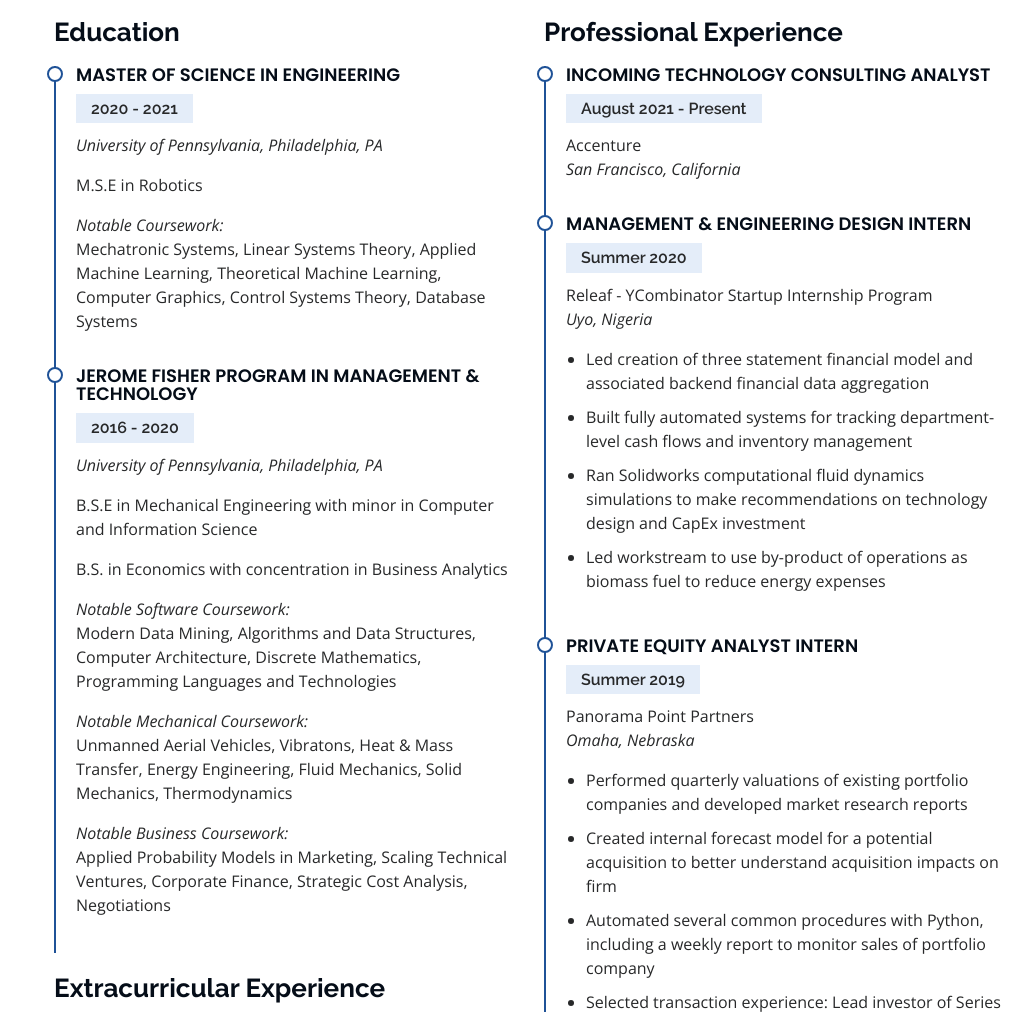
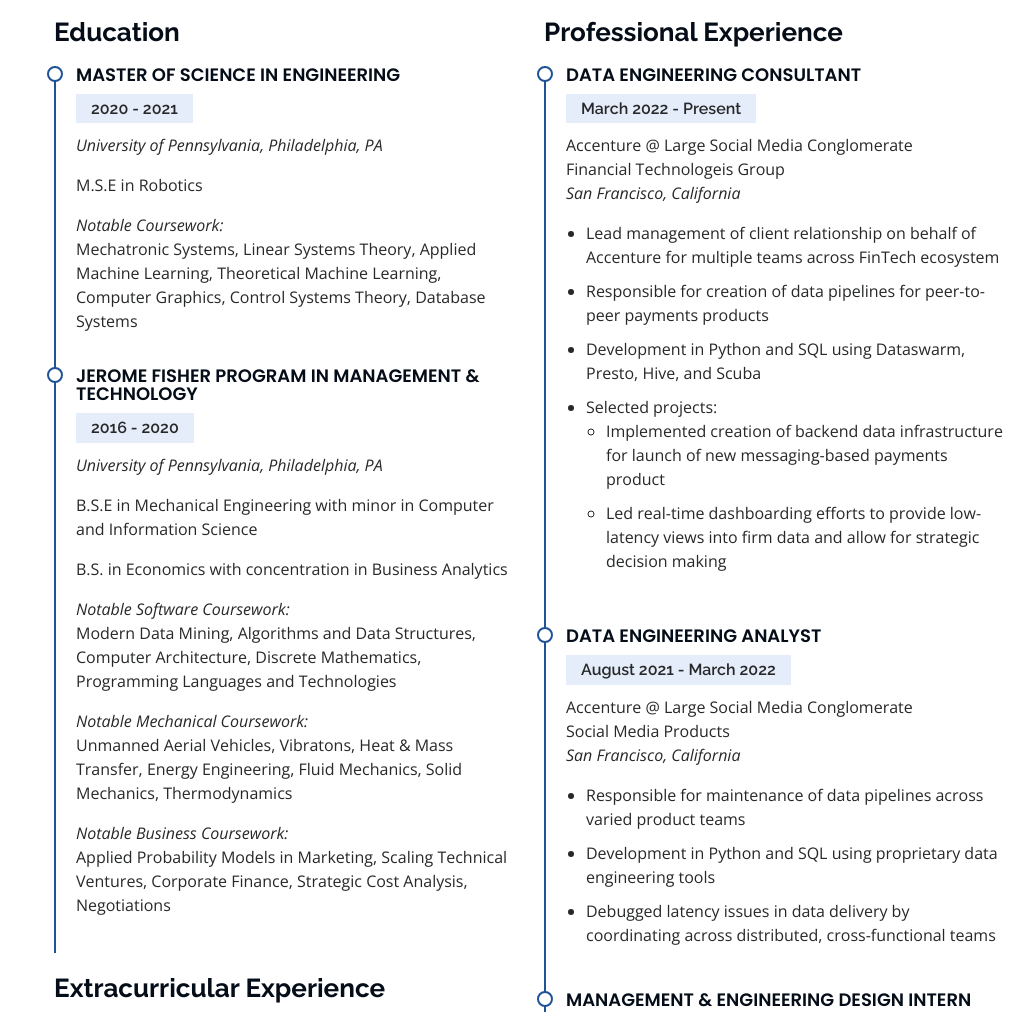
Before and after one commit to nickparkes7/nickparkes7.github.io, a plain HTML site: page index.html in a window 1280 px wide. Shown: the part 2780-3792 px from the top of the page, without its empty margins (261-1280 px from the left). Drawn offline with nearby package versions, Linux system fonts and the light colour scheme; files whose address does not match are found by name.

Commit message:
acn update

```diff
--- a/index.html
+++ b/index.html
@@ -259,10 +259,35 @@
           <div class="col-lg-6" data-aos="fade-up" data-aos-delay="100">
             <h3 class="resume-title">Professional Experience</h3>
             <div class="resume-item">
-              <h4>Incoming Technology Consulting Analyst</h4>
-              <h5>August 2021 - Present</h5>
-              <p>Accenture <br>
+              <h4>Data Engineering Consultant</h4>
+              <h5>March 2022 - Present</h5>
+              <p>Accenture @ Large Social Media Conglomerate <br>
+                Financial Technologeis Group <br>
                 <em>San Francisco, California</em>
+                <ul>
+                  <li>Lead management of client relationship on behalf of Accenture for multiple teams across FinTech ecosystem</li>
+                  <li>Responsible for creation of data pipelines for peer-to-peer payments products</li>
+                  <li>Development in Python and SQL using Dataswarm, Presto, Hive, and Scuba</li>
+                  <li>Selected projects:
+                    <ul>
+                      <li>Implemented creation of backend data infrastructure for launch of new messaging-based payments product</li>
+                      <li>Led real-time dashboarding efforts to provide low-latency views into firm data and allow for strategic decision making</li>
+                    </ul>
+                  </li>
+                </ul>
+              </p>
+            </div>
+            <div class="resume-item">
+              <h4>Data Engineering Analyst</h4>
+              <h5>August 2021 - March 2022</h5>
+              <p>Accenture @ Large Social Media Conglomerate <br>
+                Social Media Products <br>
+                <em>San Francisco, California</em>
+                <ul>
+                  <li>Responsible for maintenance of data pipelines across varied product teams</li>
+                  <li>Development in Python and SQL using proprietary data engineering tools</li>
+                  <li>Debugged latency issues in data delivery by coordinating across distributed, cross-functional teams </li>
+                </ul>
               </p>
             </div>
             <div class="resume-item">
@@ -297,26 +322,15 @@
               </ul>
             </div>
             <div class="resume-item">
-              <h4>Intern Fellow</h4>
+              <h4>Engineering Intern</h4>
               <h5>Summer 2018</h5>
               <p>Horsesmouth<br>
                 <em>New York, New York</em>
               </p>
               <ul>
-                <li>Debugged suite of financial modeling tools, increasing forecast precision by >30%</li>
-                <li>Wrote programs in MATLAB and python to optimize social security payouts and integrate them into retirement portfolios</li>
                 <li>Led design of new retirement planning software, including strategic analysis of product placement within current market</li>
+                <li>Refactored engineering design of suite of financial modeling tools to increase forecast precision by >30%</li>
                 <li>Analyzed company sales data to draw conclusions about optimal marketing strategies and pitched these strategies to management</li>
-              </ul>
-            </div>
-            <div class="resume-item">
-              <h4>Teaching Assistant</h4>
-              <h5>Summer 2017</h5>
-              <p>Steppingstone Scholars<br>
-                <em>Philadelphia, Pennsylvania</em>
-              </p>
-              <ul>
-                <li>Led a class of 18 rising fifth graders in lessons on mathematics, programming, circuitry, and robotics</li>
               </ul>
             </div>
           </div>
```
